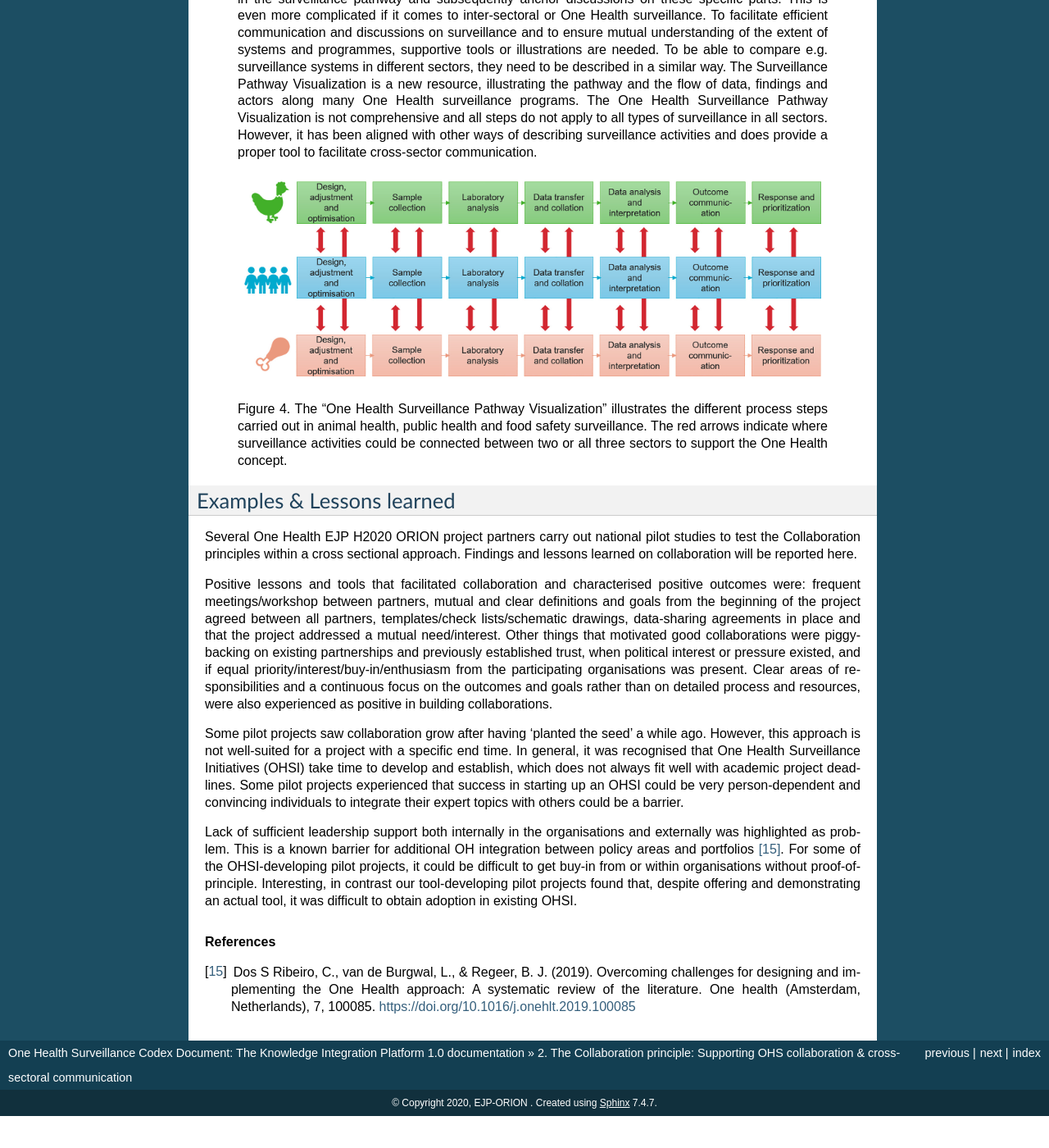
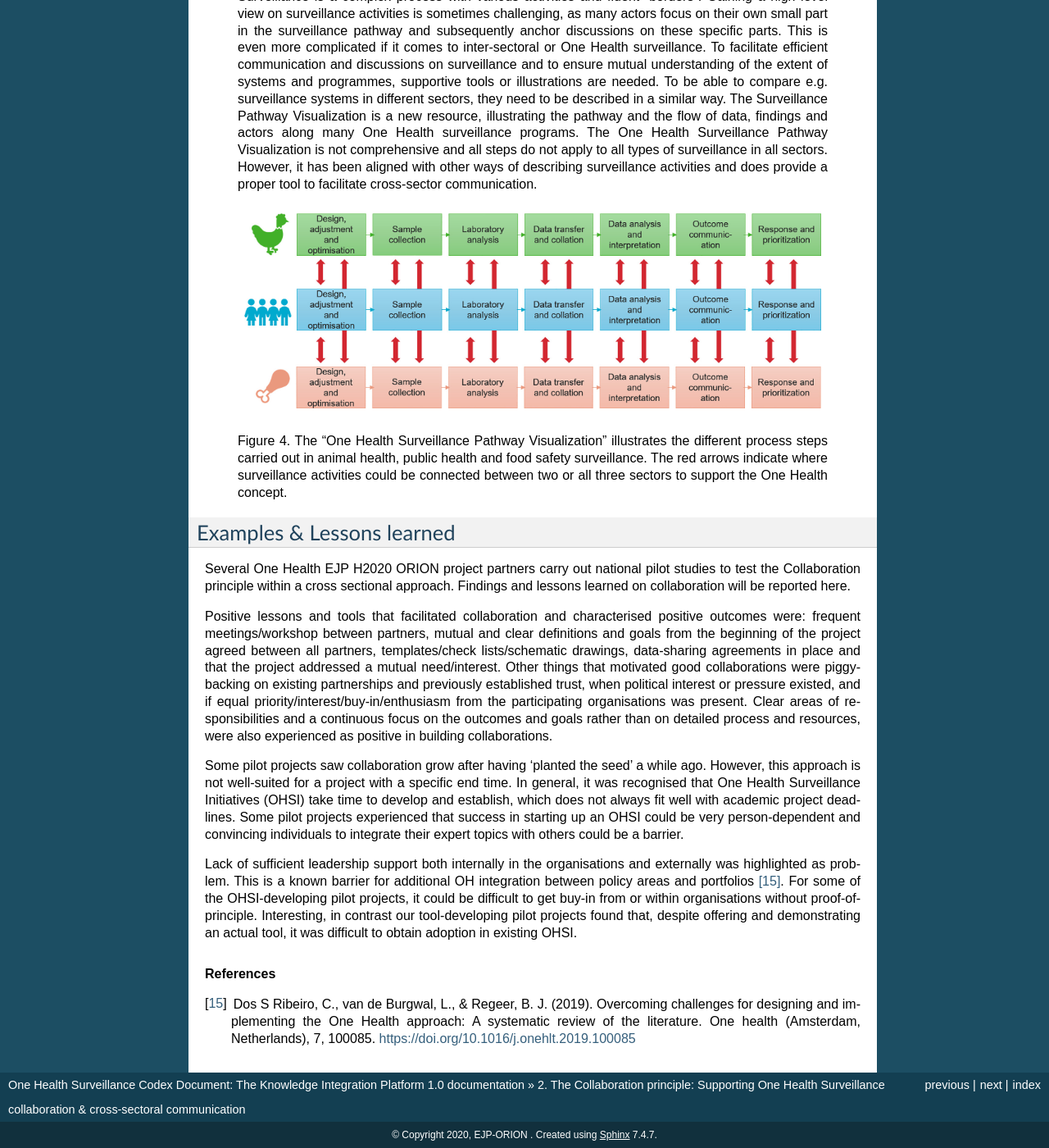
Before and after one commit to EJP-ORION/OH-Surveillance-Codex, a Sphinx documentation site: the page built from docs/2-the-collaboration-principle.rst, in a window 1280 px wide and 1400 px high, scrolled down 1481 px. Shown: the whole window at 82% size. Built offline with Sphinx 7.4.7, drawn with Linux system fonts in a browser that asks for light colours; before the commit the page ends 2842 px from its top, so only the background shows below that; some of the changed text lies outside the part shown.

Commit message:
Title update

```diff
--- a/docs/2-the-collaboration-principle.rst
+++ b/docs/2-the-collaboration-principle.rst
@@ -1,6 +1,6 @@
-=========================================================================================
-2. The Collaboration principle: Supporting OHS collaboration & cross-sectoral communication
-=========================================================================================
+===============================================================================================================
+2. The Collaboration principle: Supporting One Health Surveillance collaboration & cross-sectoral communication
+===============================================================================================================
 
 .. _purpose-1:
 
@@ -112,7 +112,7 @@
 Examples & Lessons learned
 --------------------------
 
-Several One Health EJP H2020 ORION project partners carry out national pilot studies to test the Collaboration principles within a cross sectional approach. Findings and lessons learned on collaboration will be reported here.
+Several One Health EJP H2020 ORION project partners carry out national pilot studies to test the Collaboration principle within a cross sectional approach. Findings and lessons learned on collaboration will be reported here.
 
 Positive lessons and tools that facilitated collaboration and characterised positive outcomes were: frequent meetings/workshop between partners, mutual and clear definitions and goals from the beginning of the project agreed between all partners, templates/check lists/schematic drawings, data-sharing agreements in place and that the project addressed a mutual need/interest. Other things that motivated good collaborations were piggy-backing on existing partnerships and previously established trust, when political interest or pressure existed, and if equal priority/interest/buy-in/enthusiasm from the participating organisations was present. Clear areas of responsibilities and a continuous focus on the outcomes and goals rather than on detailed process and resources, were also experienced as positive in building collaborations.
 
```
